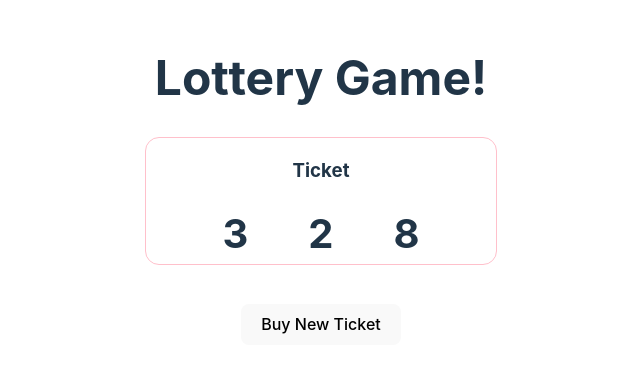
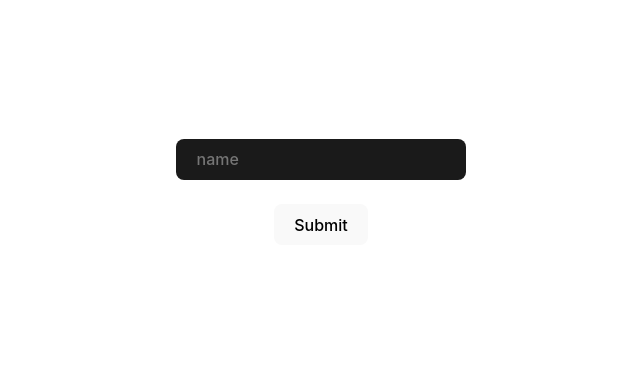
Before and after one commit to abhaytiwaricode/ReactJs-Practice-Code, a React (Vite) app in the folder react-state-class/: page / in a window 1280 px wide. Shown: the part 208-580 px from the top of the page, without its empty margins (319-959 px from the left). Built offline with nearby package versions, Linux system fonts and the light colour scheme.

Commit message:
Form In React (Controlled Components)

```diff
--- a/react-state-class/src/App.jsx
+++ b/react-state-class/src/App.jsx
@@ -1,15 +1,10 @@
 import './App.css';
-import Lottery from './components/Lottery.jsx';
-import { sum } from './helper.js';
+import Form from './components/Form';
 
 function App() {
-  let winCondition = (ticket) => {
-    return ticket.every((num) => num === ticket[0]);
-  };
-
   return (
     <>
-      <Lottery n={3} winCondition={winCondition} />
+      <Form />
     </>
   );
 }
--- /dev/null
+++ b/react-state-class/src/components/Form.jsx
@@ -0,0 +1,23 @@
+import { useState } from 'react';
+
+export default function Form() {
+  let [name, setName] = useState('');
+
+  let handleNameChange = (event) => {
+    setName(event.target.value);
+  };
+
+  return (
+    <form>
+      <input
+        type="text"
+        placeholder="name"
+        value={name}
+        onChange={handleNameChange}
+      />
+      <br />
+      <br />
+      <button>Submit</button>
+    </form>
+  );
+}
--- a/react-state-class/src/index.css
+++ b/react-state-class/src/index.css
@@ -35,7 +35,8 @@ h1 {
   line-height: 1.1;
 }
 
-button {
+button,
+input {
   border-radius: 8px;
   border: 1px solid transparent;
   padding: 0.6em 1.2em;
```
